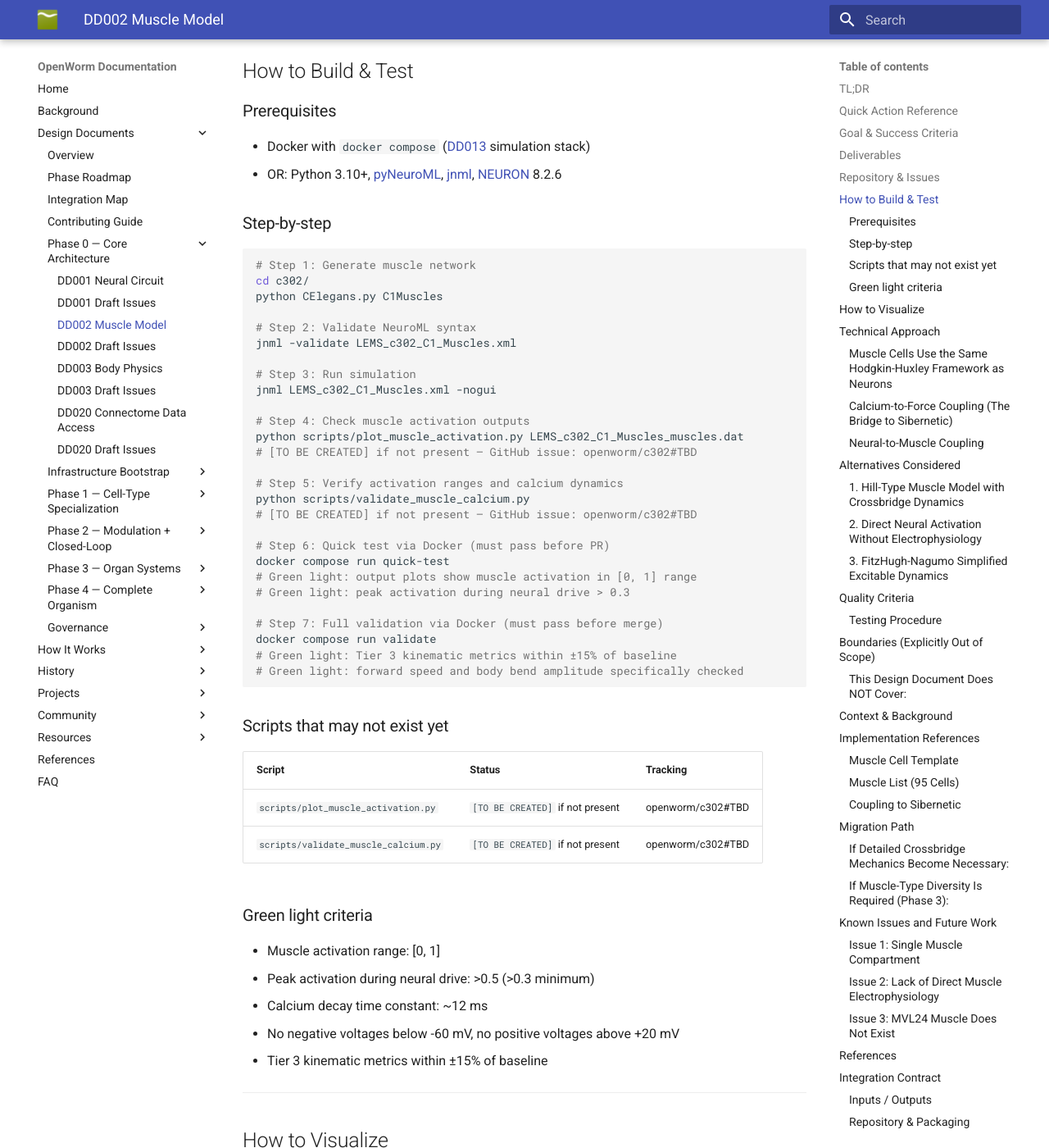
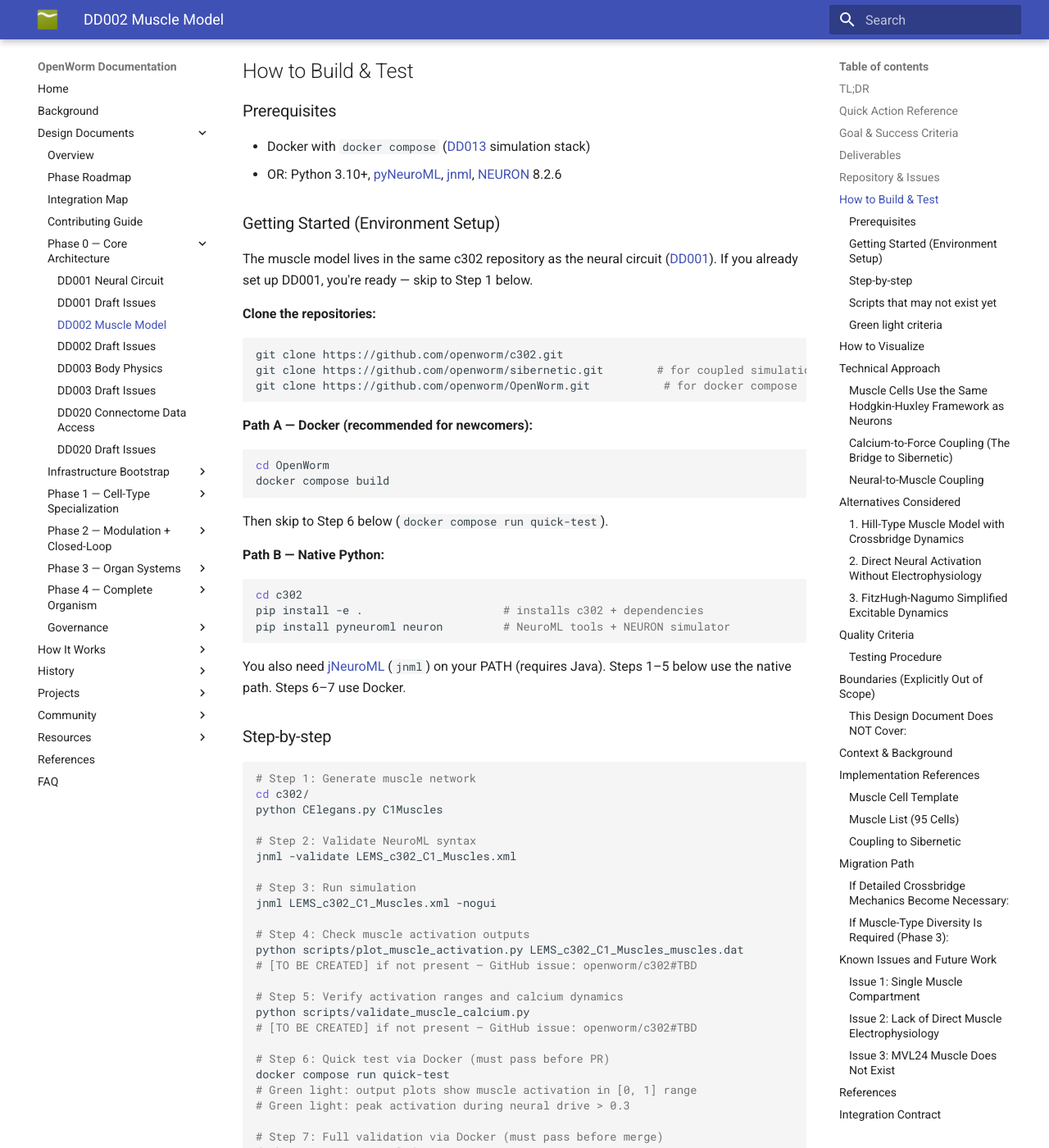
Before and after one commit to openworm/openworm_docs, an MkDocs documentation site: the page built from docs/design_documents/DD002_Muscle_Model_Architecture.md, in a window 1280 px wide and 1400 px high, scrolled down 2958 px. Shown: the whole window at 82% size. Built offline with MkDocs 1.6.1 and Material for MkDocs 9.7.7, drawn with Linux system fonts in a browser that asks for light colours.

Commit message:
Add setup instructions to DD002, DD003, and DD020
Add "Getting Started" sections with clone URLs, Docker-vs-native paths,
and dependency installation to all Phase 0 DDs so newcomers can follow
the build instructions without prior knowledge:

- DD002: Same c302 setup as DD001, with cross-reference for existing setup
- DD003: Native C++ path with platform-specific OpenCL guidance, Docker
  recommended to avoid SDK setup complexity
- DD020: Distinguish "use cect" (pip install) from "develop cect" (clone +
  editable install + pytest)

Co-Authored-By: Claude Opus 4.6 <noreply@anthropic.com>

````diff
--- a/docs/design_documents/DD002_Muscle_Model_Architecture.md
+++ b/docs/design_documents/DD002_Muscle_Model_Architecture.md
@@ -75,6 +75,37 @@ The muscle model uses [Hodgkin-Huxley](https://en.wikipedia.org/wiki/Hodgkin%E2%
 
 - Docker with `docker compose` ([DD013](DD013_Simulation_Stack_Architecture.md) simulation stack)
 - OR: Python 3.10+, [pyNeuroML](https://github.com/NeuroML/pyNeuroML), [jnml](https://github.com/NeuroML/jNeuroML), [NEURON](https://www.neuron.yale.edu) 8.2.6
+
+### Getting Started (Environment Setup)
+
+The muscle model lives in the same c302 repository as the neural circuit ([DD001](DD001_Neural_Circuit_Architecture.md)). If you already set up DD001, you're ready — skip to Step 1 below.
+
+**Clone the repositories:**
+
+```bash
+git clone https://github.com/openworm/c302.git
+git clone https://github.com/openworm/sibernetic.git        # for coupled simulation
+git clone https://github.com/openworm/OpenWorm.git           # for docker compose
+```
+
+**Path A — Docker (recommended for newcomers):**
+
+```bash
+cd OpenWorm
+docker compose build
+```
+
+Then skip to Step 6 below (`docker compose run quick-test`).
+
+**Path B — Native Python:**
+
+```bash
+cd c302
+pip install -e .                     # installs c302 + dependencies
+pip install pyneuroml neuron         # NeuroML tools + NEURON simulator
+```
+
+You also need [jNeuroML](https://github.com/NeuroML/jNeuroML) (`jnml`) on your PATH (requires Java). Steps 1–5 below use the native path. Steps 6–7 use Docker.
 
 ### Step-by-step
 
````
Also changed, not shown: docs/design_documents/DD003_Body_Physics_Architecture.md (+30 -0 lines), docs/design_documents/DD020_Connectome_Data_Access_and_Dataset_Policy.md (+20 -0 lines).
